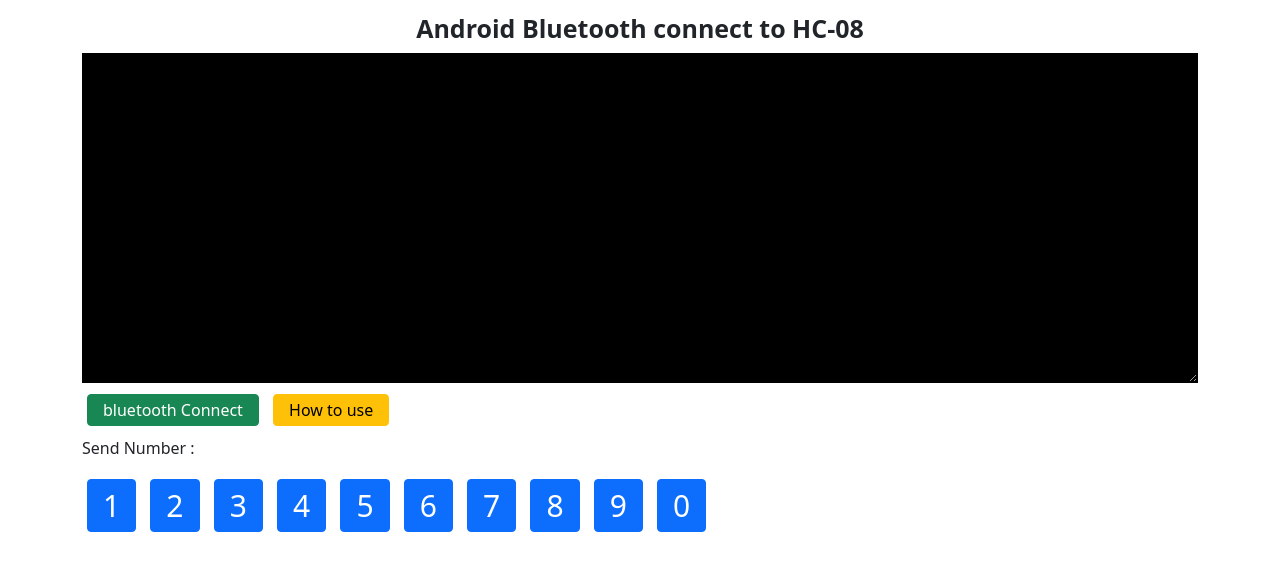
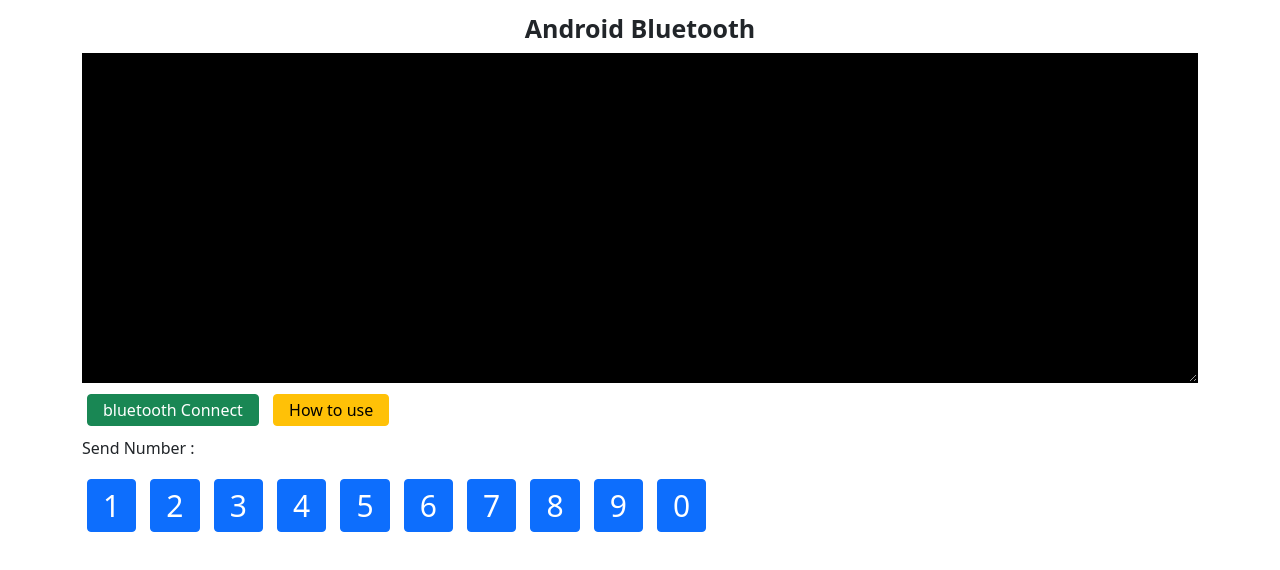
Before and after one commit to Ruby-Dog/Ruby-Dog.github.io, a plain HTML site: page bluetooth/android/index.html in a window 1280 px wide. Drawn offline with nearby package versions, Linux system fonts and the light colour scheme.

Commit message:
Update index.html

```diff
--- a/bluetooth/android/index.html
+++ b/bluetooth/android/index.html
@@ -47,7 +47,7 @@
     <body>
 
         <div class="container main">
-            <div class="header">Android Bluetooth connect to HC-08</div>
+            <div class="header">Android Bluetooth</div>
 
             <div class="terminal"><textarea id="term" readonly class="terminal"></textarea></div>
 
```
